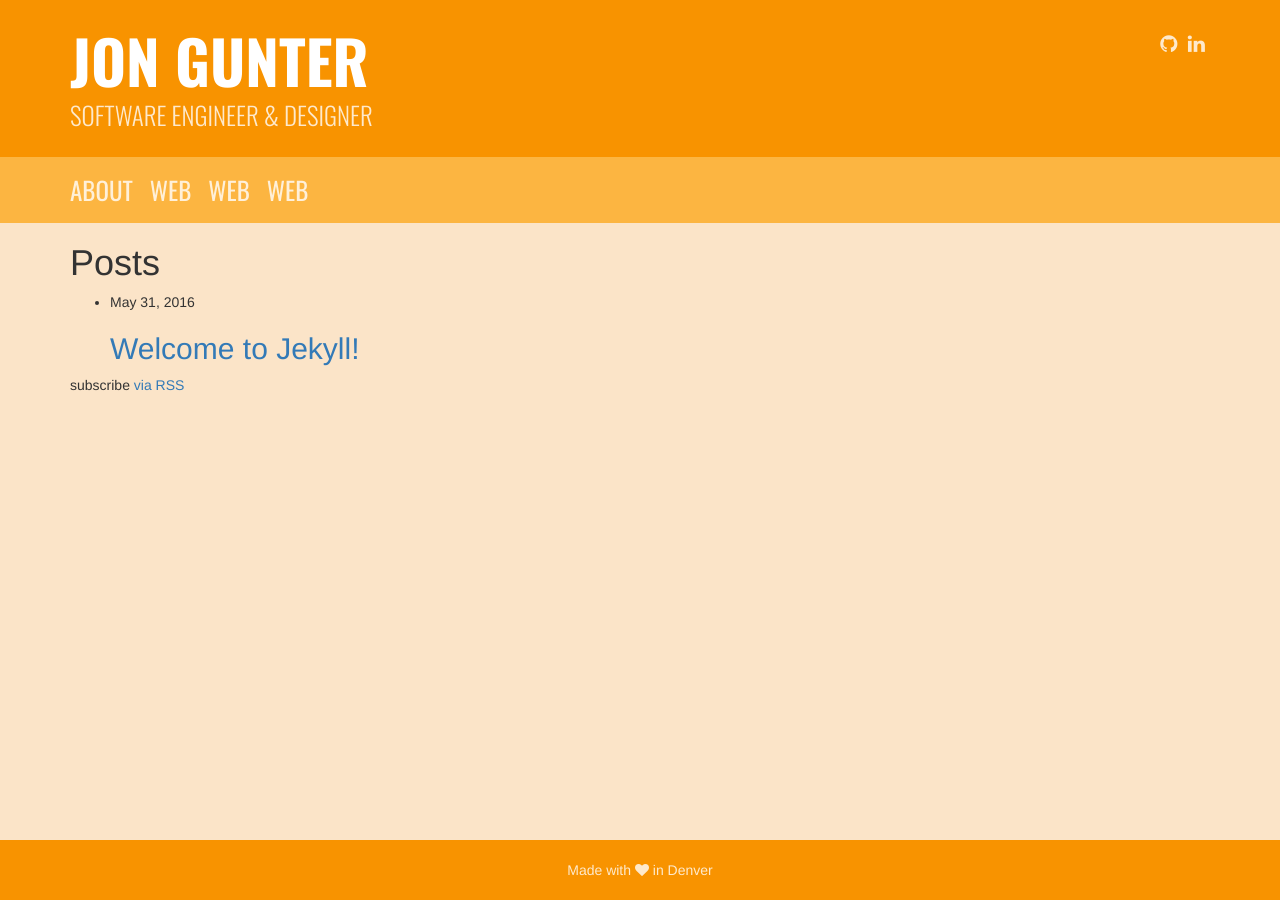
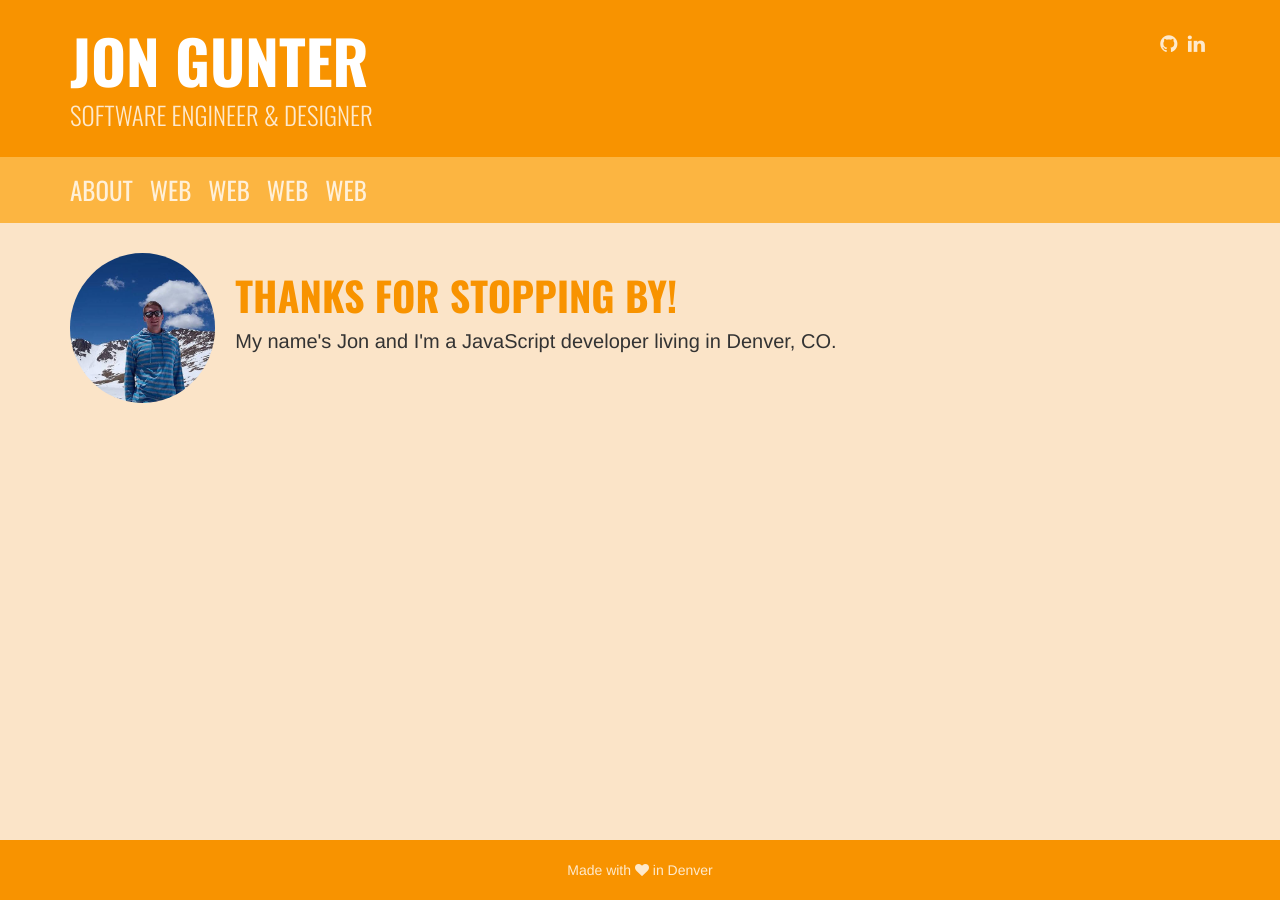
Before and after one commit to jongunter/jongunter.github.io, a Jekyll site: the page built from index.html, in a window 1280 px wide. Built offline with Jekyll 4.4.1, drawn with Linux system fonts in a browser that asks for light colours; nearby versions of some CDN libraries.

Commit message:
Add home page image

```diff
--- a/_sass/layout.scss
+++ b/_sass/layout.scss
@@ -3,6 +3,14 @@ body {
 	background: $brand-lighter;
 	height: 100%;
 
+}
+
+h1, h2, h3, h4, h5, h6 {
+	font-family: $heading-font;
+}
+
+h1 {
+	text-transform: uppercase;
 }
 
 .jg-page-wrapper {
@@ -95,3 +103,23 @@ footer {
 	background: $brand;
 	padding: 20px 0;
 }
+
+.jg-site-intro {
+	padding: 30px 0;
+	height: 150px;
+
+	h1 {
+		font-size: 40px;
+		font-weight: 700;
+		color: $brand;
+	}
+
+	img {
+		height: 150px;
+		margin-right:20px;
+	}
+
+	p {
+		font-size: 20px;
+	}
+}
--- a/index.html
+++ b/index.html
@@ -2,22 +2,10 @@
 layout: default
 ---
 
-<div class="home">
-
-  <h1 class="page-heading">Posts</h1>
-
-  <ul class="post-list">
-    {% for post in site.posts %}
-      <li>
-        <span class="post-meta">{{ post.date | date: "%b %-d, %Y" }}</span>
-
-        <h2>
-          <a class="post-link" href="{{ post.url | prepend: site.baseurl }}">{{ post.title }}</a>
-        </h2>
-      </li>
-    {% endfor %}
-  </ul>
-
-  <p class="rss-subscribe">subscribe <a href="{{ "/feed.xml" | prepend: site.baseurl }}">via RSS</a></p>
-
+<div class="jg-site-intro">
+  <img class="img-circle pull-left jg-home-image" src="/images/jon-gunter-thumb.jpg">
+  <h1>Thanks for stopping by!</h1>
+  <p>
+    My name's Jon and I'm a JavaScript developer living in Denver, CO.
+  </p>
 </div>
```
Also changed, not shown: contact.md (added, +7 -0 lines), images/jon-gunter-thumb.jpg (added).
